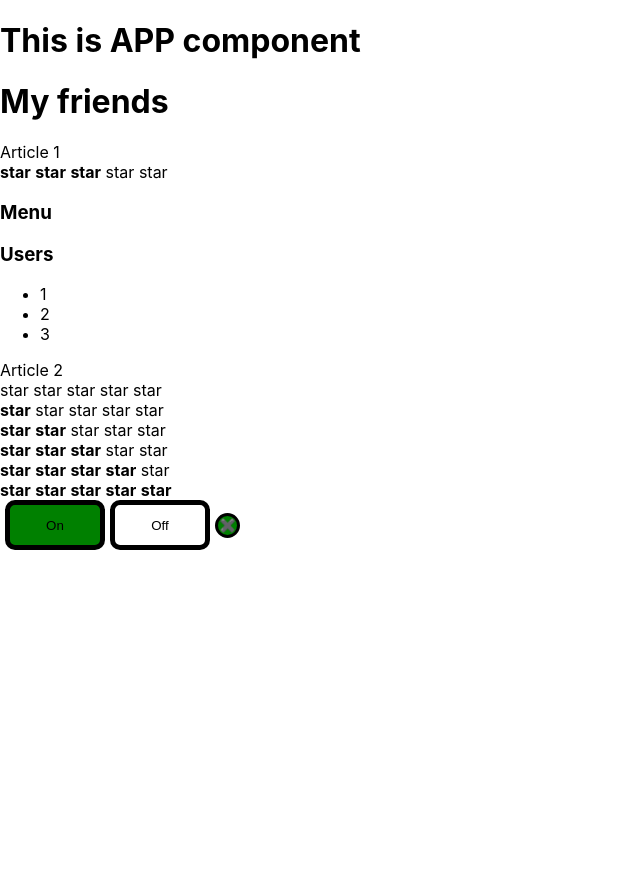
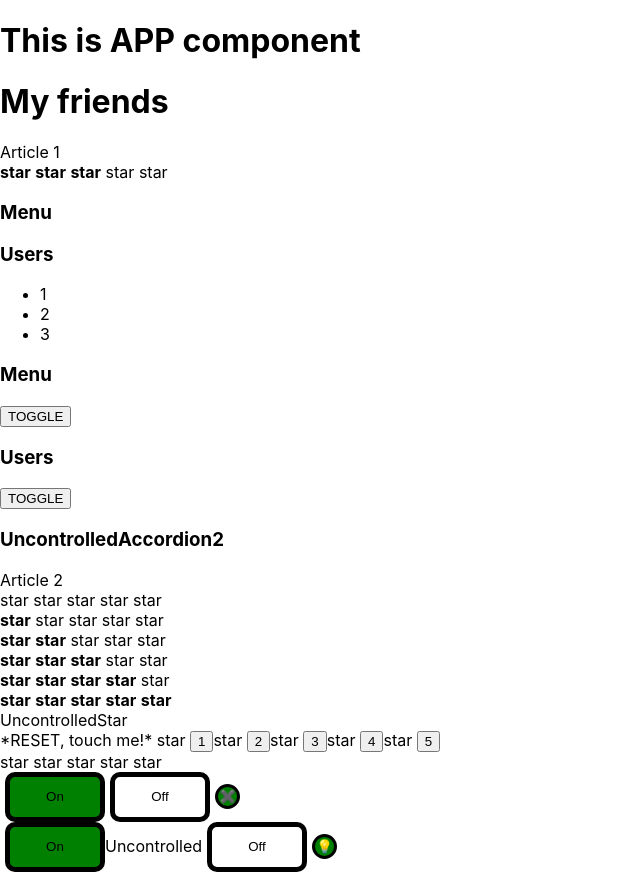
Before and after one commit to ALbirdEX/react_detailed, a React (Create React App) app: page / in a window 1280 px wide. Shown: the whole page, without its empty margins (0-640 px from the left). Before the commit the page ends 800 px from the top, so only its background shows below. Built offline with nearby package versions, Linux system fonts and the light colour scheme.

Commit message:
Add UncontrolledAccordion.tsx, UncontrolledAccordion2.tsx UncontrolledOnOff.tsx, UncontrolledRating.tsx, UncontrolledRating2.tsx

```diff
--- a/src/App.tsx
+++ b/src/App.tsx
@@ -2,21 +2,25 @@ import React, {useState} from 'react';
 import './App.css';
 import {Accordion} from "./components/Accordion/Accordion";
 import {Rating} from "./components/Rating/Rating";
-import OnOff from "./components/OnOff/OnOff";
+import {UncontrolledOnOff} from "./components/OnOff/UncontrolledOnOff";
+import {OnOff} from "./components/OnOff/OnOff";
+import {UncontrolledAccordion, UncontrolledAccordion2} from "./components/Accordion/UncontrolledAccordion";
+import {UncontrolledRating} from "./components/Rating/UncontrolledRating";
+import {UncontrolledRating2} from "./components/Rating/UncontrolledRating2";
 
-function hello() {
+/*function hello() {
     debugger
-    alert('Hello IT-KAMASUSSTRA')
-}
+    alert('Hello IT-KAMASUTRA')
+}*/
 
 //hello()
 
 function App() {
     console.log('App rendering')
 
-    let[click, setClick]=useState(true)
+    let[click, setClick]=useState<boolean>(true)
 
-    function OnOffHandler(value: boolean) {
+    const OnOffHandler = (value: boolean) => {
          return setClick(value)
     }
 
@@ -28,6 +32,9 @@ function App() {
             <Rating value={3}/>
             <Accordion titleValue={'Menu'} collapsed={true}/>
             <Accordion titleValue={'Users'} collapsed={false}/>
+            <UncontrolledAccordion titleValue={'Menu'}/>
+            <UncontrolledAccordion titleValue={'Users'}/>
+            <UncontrolledAccordion2 titleValue={'UncontrolledAccordion2'}/>
             Article 2
             <Rating value={0}/>
             <Rating value={1}/>
@@ -35,8 +42,12 @@ function App() {
             <Rating value={3}/>
             <Rating value={4}/>
             <Rating value={5}/>
+            UncontrolledStar
+            <UncontrolledRating/>
+            <UncontrolledRating2/>
             <OnOff on={click}
                    OnOffHandler={OnOffHandler}/>
+            <UncontrolledOnOff/>
         </div>
     );
 }
--- /dev/null
+++ b/src/components/Accordion/UncontrolledAccordion.tsx
@@ -0,0 +1,69 @@
+import React, {useState} from 'react';
+
+type AccordionPropsType = {
+    titleValue: string;
+}
+
+export function UncontrolledAccordion(props: AccordionPropsType) {
+
+    let [collapsed, setCollapsed] = useState(true)
+
+    const onClickHandler = () => {
+      setCollapsed(!collapsed)
+    }
+    return (
+        <div>
+            <AccordionTitle title={props.titleValue}/>
+            <button onClick={onClickHandler}>TOGGLE</button>
+            {!collapsed && <AccordionBody/>}
+        </div> //псевдоистина, псевдоложь
+    )
+}
+
+export function UncontrolledAccordion2(props: AccordionPropsType) {
+
+    let [collapsed, setCollapsed] = useState(true)
+
+    const onClickHandler = () => {
+        setCollapsed(!collapsed)
+    }
+
+    console.log('Accordion rendering')
+    if (!collapsed) {
+        return (
+            <div>
+                <AccordionTitle title={props.titleValue}
+                                onClickHandler={onClickHandler}/>
+                <AccordionBody/>
+            </div>
+        );
+    }
+    return (
+        <div>
+            <AccordionTitle title={props.titleValue}
+                            onClickHandler={onClickHandler}/>
+        </div>
+    );
+
+}
+
+type AccordionTitlePropsType = {
+    title: string
+    onClickHandler?: () => void
+}
+
+function AccordionTitle(props: AccordionTitlePropsType) {
+    console.log('AccordionTitle rendering')
+    return <h3 onClick={props.onClickHandler}>{props.title}</h3>
+}
+
+function AccordionBody() {
+    console.log('AccordionBody rendering')
+    return (
+        <ul>
+            <li>1</li>
+            <li>2</li>
+            <li>3</li>
+        </ul>
+    );
+}
--- a/src/components/OnOff/OnOff.tsx
+++ b/src/components/OnOff/OnOff.tsx
@@ -45,5 +45,3 @@ export const OnOff = (props: OnOffPropsType) => {
         </div>
     );
 };
-
-export default OnOff;
--- /dev/null
+++ b/src/components/OnOff/UncontrolledOnOff.tsx
@@ -0,0 +1,52 @@
+import React, {useState} from 'react';
+
+
+export function UncontrolledOnOff() {
+
+    let [on, setOn] = useState<boolean>(true)
+
+    const OnOffHandler = (value: boolean) => {
+        setOn(value)
+    }
+
+    const onStyle = {
+        width: "100px",
+        height: "50px",
+        marginLeft: "5px",
+        padding: "5px",
+        border: "5px solid black",
+        borderRadius: "10px",
+        backgroundColor: on ? "green" : "white"
+    }
+    const offStyle = {
+        width: "100px",
+        height: "50px",
+        marginLeft: "5px",
+        padding: "5px",
+        border: "5px solid black",
+        borderRadius: "10px",
+        backgroundColor: !on ? "red" : "white"
+    }
+    const indicatorStyle = {
+        width: "25px",
+        height: "25px",
+        marginLeft: "5px",
+        padding: "0px",
+        border: "3px solid black",
+        borderRadius: "50px",
+        backgroundColor: on ? "green" : "red"
+    }
+
+    return (
+        <div>
+            <button style={onStyle}
+                    onClick={() => OnOffHandler(true)}>On
+            </button>
+            {"Uncontrolled"}
+            <button style={offStyle}
+                    onClick={() => OnOffHandler(false)}>Off
+            </button>
+            <button style={indicatorStyle}>💡</button>
+        </div>
+    );
+}
--- /dev/null
+++ b/src/components/Rating/UncontrolledRating.tsx
@@ -0,0 +1,39 @@
+import React, {useState} from "react";
+
+
+//атрибуты, если строковые то {}, а если строковые то можно просто ''
+
+
+export function UncontrolledRating() {
+    console.log('Rating rendering')
+
+    let [value, setValue] = useState(0)
+
+    const onClickHandler = (value: number) => {
+        setValue(value)
+    }
+
+    return (
+        <div>
+            <span onClick={() => onClickHandler(0)}>*RESET, touch me!* </span>
+            <Star selected={value > 0}/><button onClick={() => onClickHandler(1)}>1</button>
+            <Star selected={value > 1}/><button onClick={() => onClickHandler(2)}>2</button>
+            <Star selected={value > 2}/><button onClick={() => onClickHandler(3)}>3</button>
+            <Star selected={value > 3}/><button onClick={() => onClickHandler(4)}>4</button>
+            <Star selected={value > 4}/><button onClick={() => onClickHandler(5)}>5</button>
+        </div>
+    )
+}
+
+type StarPropsType = {
+    selected: boolean
+}
+
+function Star(props: StarPropsType) {
+    console.log('Star rendering')
+    if (props.selected === true) {
+        return <span><b>star</b> </span>
+    } else {
+        return <span>star </span>
+    }
+}
--- /dev/null
+++ b/src/components/Rating/UncontrolledRating2.tsx
@@ -0,0 +1,37 @@
+import React, {useState} from "react";
+
+
+//атрибуты, если строковые то {}, а если строковые то можно просто ''
+
+
+export function UncontrolledRating2() {
+    console.log('Rating rendering')
+
+    let [value, setValue] = useState(0)
+
+    const onClickHandler = (val: number) => {
+        setValue(val)
+    }
+    return (
+        <div>
+            <Star selected={value > 0} number={1} onClickHandler={onClickHandler}/>
+            <Star selected={value > 1} number={2} onClickHandler={onClickHandler}/>
+            <Star selected={value > 2} number={3} onClickHandler={onClickHandler}/>
+            <Star selected={value > 3} number={4} onClickHandler={onClickHandler}/>
+            <Star selected={value > 4} number={5} onClickHandler={onClickHandler}/>
+        </div>
+    )
+}
+
+
+type StarPropsType = {
+    selected: boolean
+    number: number
+    onClickHandler: (val: number) => void
+}
+
+function Star(props: StarPropsType) {
+    return <span onClick={() => {props.onClickHandler(props.number)}}>
+            {props.selected ? <b>star </b> : 'star '}
+        </span>
+}
```
